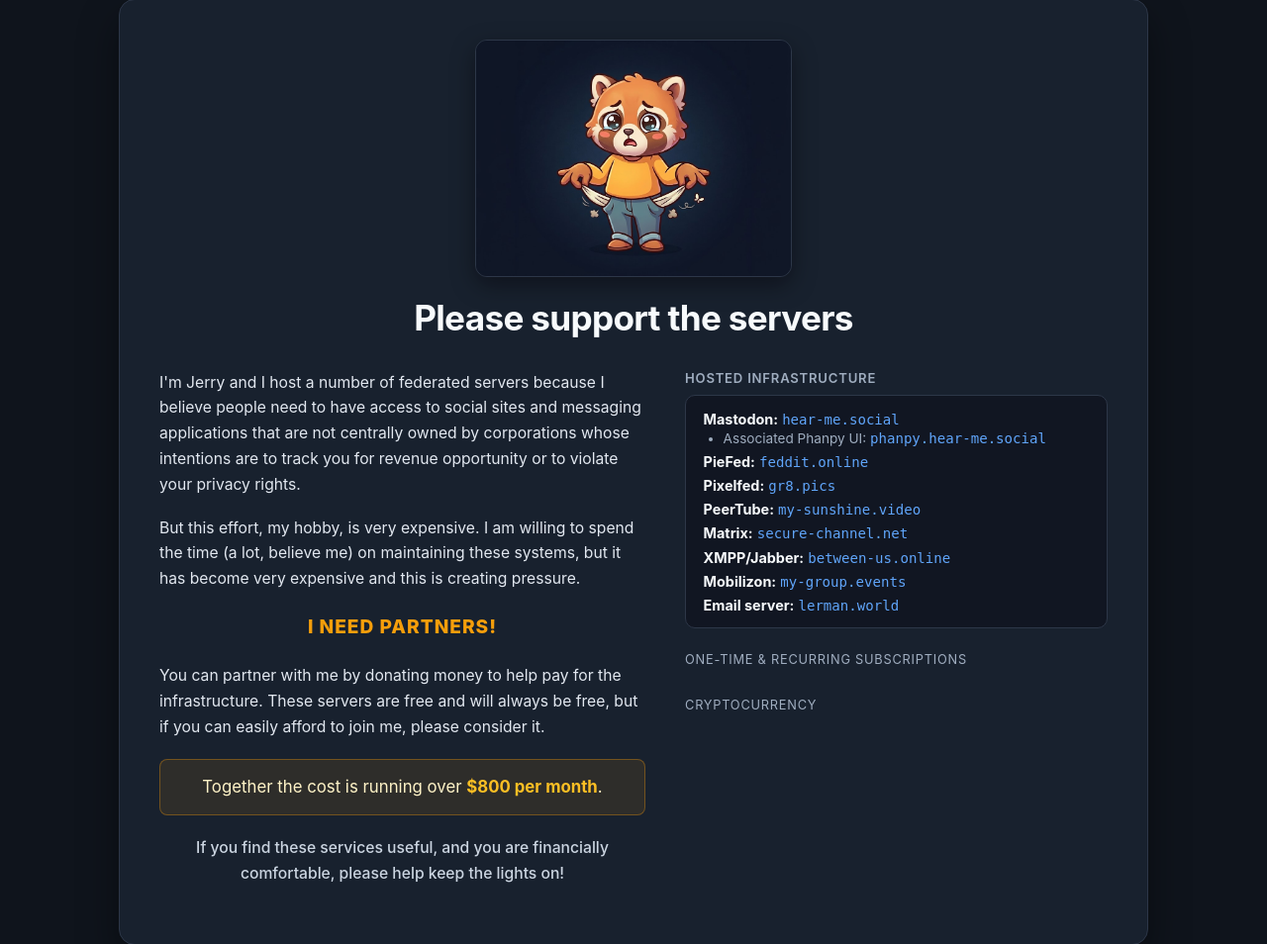
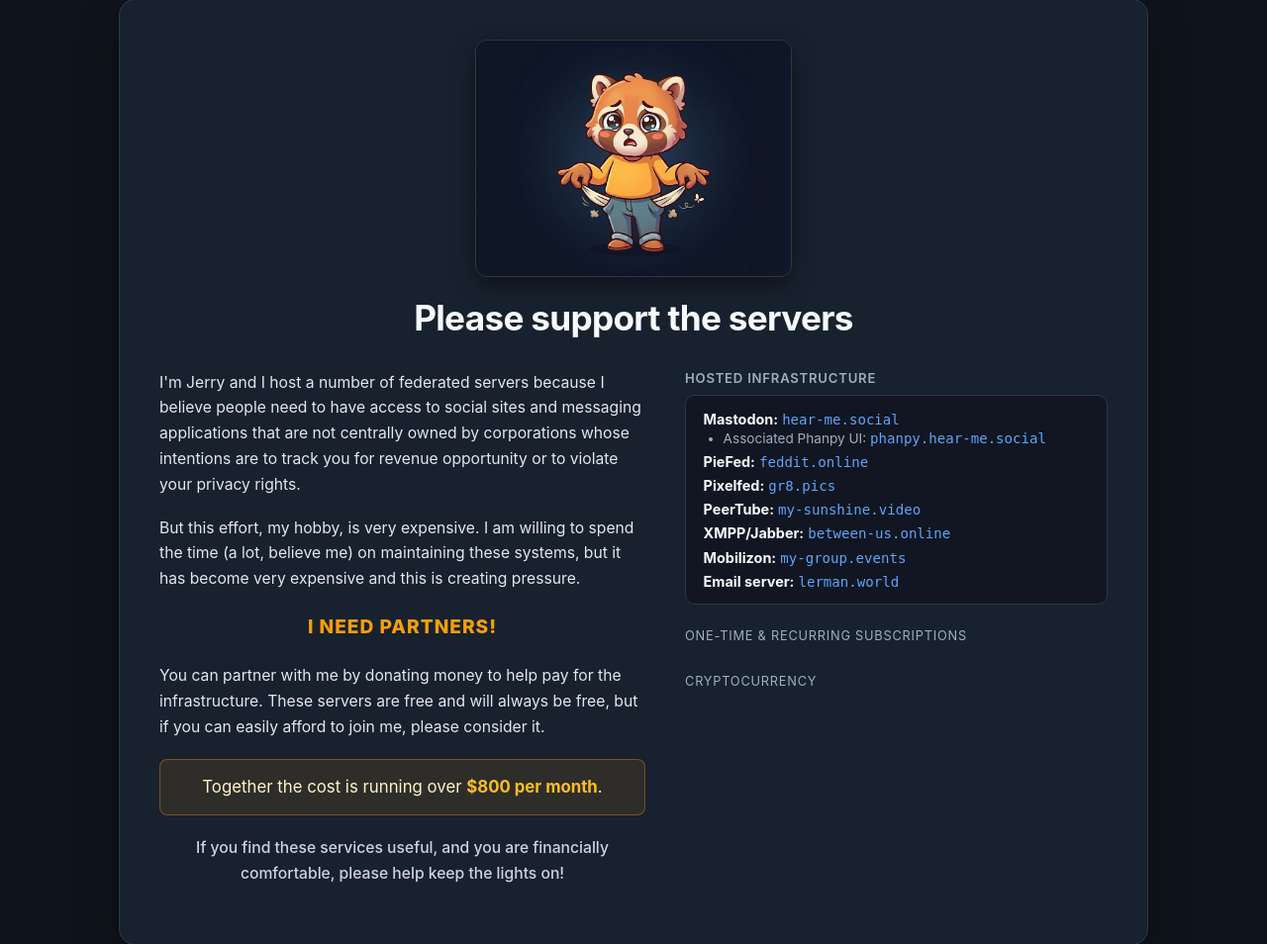
Before and after one commit to JerryLerman/donate-site, a Flask app: page / in a window 1280 px wide. Shown: the part 41-995 px from the top of the page at 99% size. Run offline with Flask 3, Linux system fonts and the light colour scheme.

Commit message:
Remove secure-channel.net from hosted infrastructure list

```diff
--- a/templates/index.html
+++ b/templates/index.html
@@ -44,7 +44,6 @@
           <li><strong>PieFed:</strong> <a href="https://feddit.online" target="_blank" rel="noopener noreferrer">feddit.online</a></li>
           <li><strong>Pixelfed:</strong> <a href="https://gr8.pics" target="_blank" rel="noopener noreferrer">gr8.pics</a></li>
           <li><strong>PeerTube:</strong> <a href="https://my-sunshine.video" target="_blank" rel="noopener noreferrer">my-sunshine.video</a></li>
-          <li><strong>Matrix:</strong> <a href="https://secure-channel.net" target="_blank" rel="noopener noreferrer">secure-channel.net</a></li>
           <li><strong>XMPP/Jabber:</strong> <a href="https://between-us.online" target="_blank" rel="noopener noreferrer">between-us.online</a></li>
           <li><strong>Mobilizon:</strong> <a href="https://my-group.events" target="_blank" rel="noopener noreferrer">my-group.events</a></li>
           <li><strong>Email server:</strong> <a href="https://lerman.world" target="_blank" rel="noopener noreferrer">lerman.world</a></li>
```
